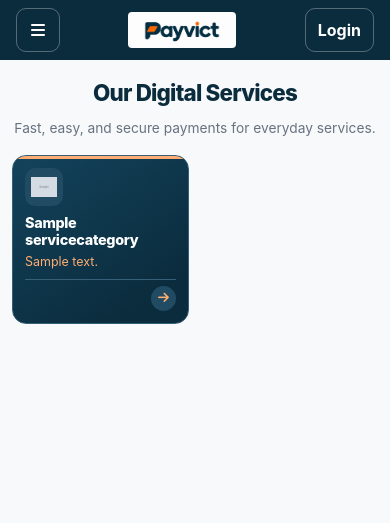
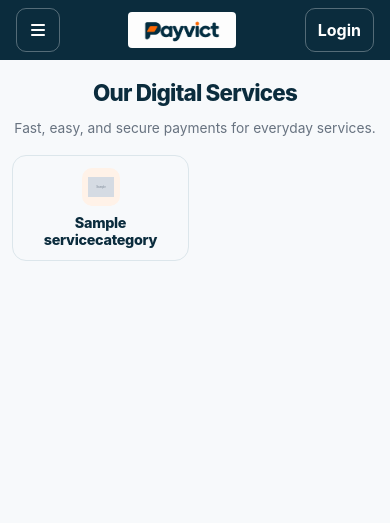
Before and after one commit to niv-3/ResultPin, a Django app: page / in a window 390 px wide. Shown: the top 523 px of the page. Run offline with Django 5.2, Linux system fonts and the light colour scheme; tables that the repository leaves empty hold one stand-in row (values such as "Sample post"); grey boxes marked "Sample" are stand-in pictures.

Commit message:
Simplify mobile home cards and restore scroll on Back

```diff
--- a/store/templates/store/home.html
+++ b/store/templates/store/home.html
@@ -462,9 +462,22 @@ WIDE DESKTOP LAYOUT
   }
 
   #services .service-card {
-    min-height: 140px;
+    min-height: 100px;
     padding: 12px;
     border-radius: 14px;
+    background: transparent;
+    border-color: #dce6eb;
+    align-items: center;
+    justify-content: center;
+    text-align: center;
+  }
+
+  #services .service-card::before { display: none; }
+  #services .service-card:hover,
+  #services a:focus-visible .service-card {
+    transform: none;
+    box-shadow: none;
+    border-color: var(--primary);
   }
 
   #services .service-card-top {
@@ -475,6 +488,7 @@ WIDE DESKTOP LAYOUT
     width: 38px;
     height: 38px;
     border-radius: 10px;
+    background: #fff2e8;
   }
 
   #services .service-icon img {
@@ -484,33 +498,24 @@ WIDE DESKTOP LAYOUT
 
   #services .service-icon i {
     font-size: 1.1rem;
+    color: #a94600;
   }
 
   #services .service-card h3 {
     font-size: .9rem;
     margin: 0;
     overflow-wrap: anywhere;
+    color: var(--primary);
   }
 
-  #services .service-status {
+  #services .service-status,
+  #services .service-card-body p,
+  #services .service-card-footer {
     display: none;
   }
 
-  #services .service-card-body p {
-    margin-top: 5px;
-    font-size: .78rem;
-    line-height: 1.4;
-  }
-
-  #services .service-card-footer {
-    margin-top: 8px;
-    padding-top: 6px;
-    font-size: .78rem;
-  }
-
-  #services .service-arrow {
-    width: 25px;
-    height: 25px;
+  #services .service-card-body {
+    flex: none;
   }
 }
 </style>
@@ -859,7 +864,7 @@ Buy WAEC and JAMB PINs.
     const recent = entry && Date.now() - entry.started < freshness;
     if (!recent || !entry.result) {
       show([screen]);
-      window.scrollTo(0, 0);
+      window.scrollTo({ top: 0, behavior: "instant" });
     }
 
     try {
@@ -883,7 +888,7 @@ Buy WAEC and JAMB PINs.
           pageStyles.push(style);
         }
       }
-      window.scrollTo(0, 0);
+      window.scrollTo({ top: 0, behavior: "instant" });
       document.title = page.title;
       const initializer = page.querySelector("script[data-service-init]");
       if (initializer) {
@@ -907,13 +912,13 @@ Buy WAEC and JAMB PINs.
     }
   }
 
-  main.addEventListener("click", event => {
+  document.addEventListener("click", event => {
     const link = event.target.closest("a[href]");
     if (!link || event.defaultPrevented || event.button !== 0 ||
         event.ctrlKey || event.metaKey || event.shiftKey || event.altKey) return;
 
     if (history.state?.payvictService && link.origin === location.origin &&
-        link.pathname === homePath && link.hash === "#services") {
+        link.pathname === homePath && (link.hash === "#services" || link.matches(".mobile-brand"))) {
       event.preventDefault();
       history.back();
       return;
@@ -922,6 +927,7 @@ Buy WAEC and JAMB PINs.
 
     event.preventDefault();
     homeScroll = window.scrollY;
+    history.scrollRestoration = "manual";
     const label = link.querySelector("h3")?.textContent.trim() || "Service";
     history.pushState({ payvictService: link.href, label }, "", link.href);
     openService(link.href, label);
@@ -934,7 +940,8 @@ Buy WAEC and JAMB PINs.
       pending?.abort();
       show(homeContent);
       document.title = homeTitle;
-      window.scrollTo(0, homeScroll);
+      window.scrollTo({ top: homeScroll, behavior: "instant" });
+      history.scrollRestoration = "auto";
       prepareServices();
     }
   });
```
